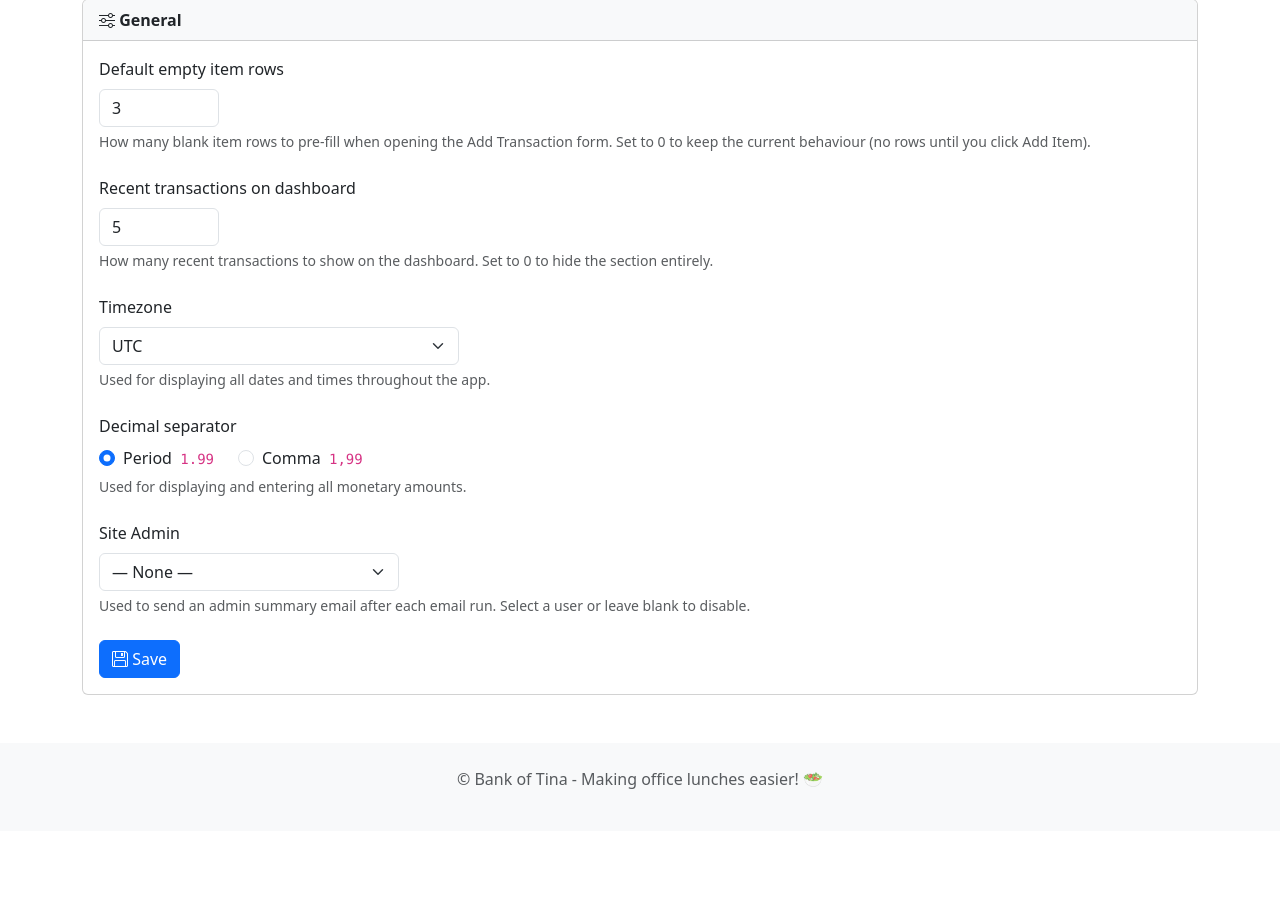
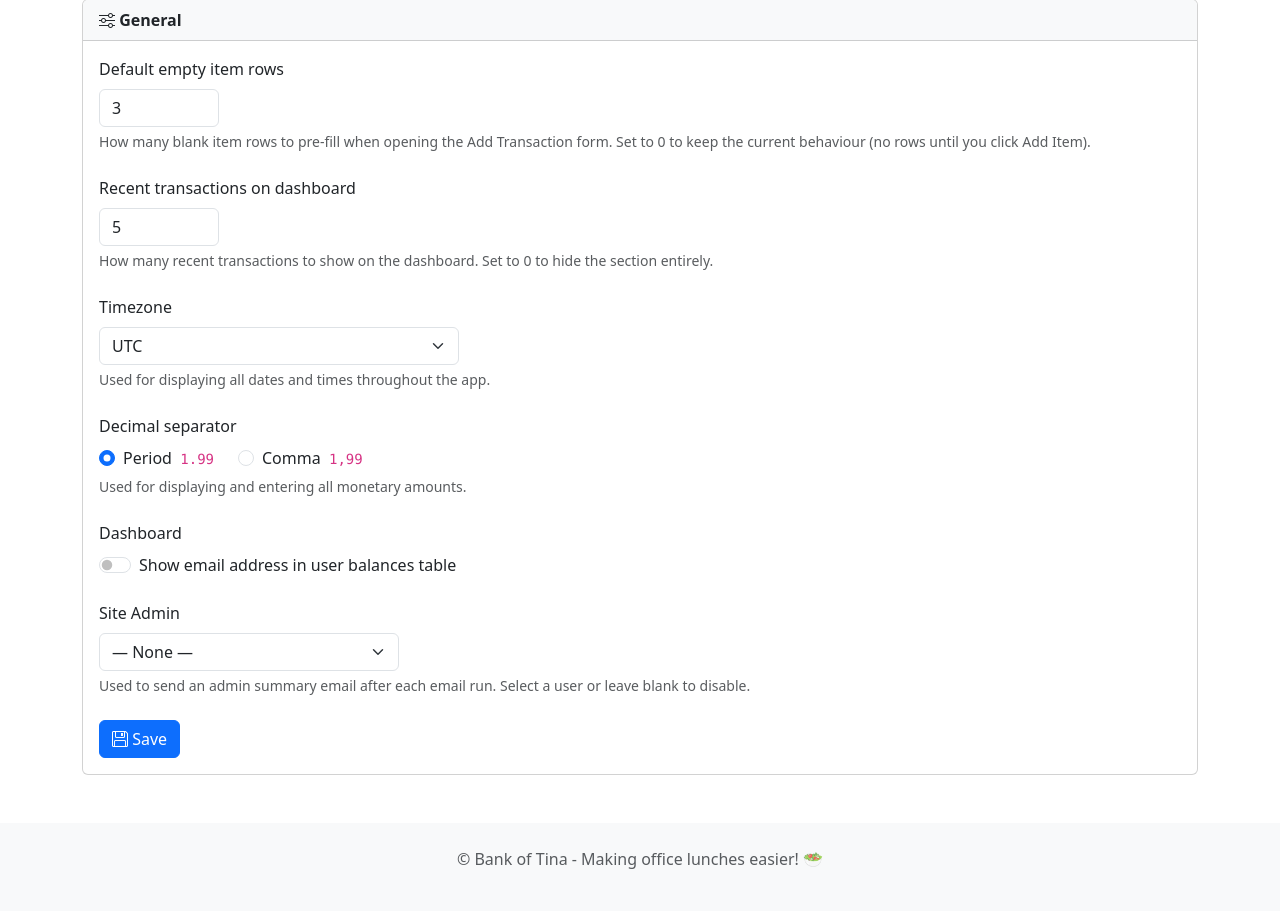
Before and after one commit to phoen-ix/bank-of-tina, a Flask app: page /settings in a window 1280 px wide. Shown: the part 209-1120 px from the top of the page. Before the commit the page ends 998 px from the top, so only its background shows below. Run offline with Flask 3, Linux system fonts and the light colour scheme; data that the repository does not hold is empty; some libraries are stand-ins or nearby versions.

Commit message:
Dashboard polish, email column toggle, user detail limit, settings tab fix
- Remove Actions column and View button from dashboard; name link is the entry point
- Add show_email_on_dashboard setting (default off) to toggle email column in General
- Cap user detail transaction history to 5 most recent entries
- Settings page honours ?tab=<name> URL param to open a specific tab directly
- Update README and HANDOVER

Co-Authored-By: Claude Sonnet 4.6 <noreply@anthropic.com>

```diff
--- a/app/app.py
+++ b/app/app.py
@@ -957,7 +957,9 @@ def index():
     users = User.query.filter_by(is_active=True).order_by(User.name).all()
     count = int(get_setting('recent_transactions_count', '5'))
     recent = Transaction.query.order_by(Transaction.date.desc()).limit(count).all() if count else []
-    return render_template('index.html', users=users, transactions=recent, show_recent=count > 0)
+    show_email = get_setting('show_email_on_dashboard', '0') == '1'
+    return render_template('index.html', users=users, transactions=recent, show_recent=count > 0,
+                           show_email=show_email)
 
 VALID_EMAIL_TX = {'none', 'last3', 'this_week', 'this_month'}
 
@@ -1247,7 +1249,7 @@ def user_detail(user_id):
     user = User.query.get_or_404(user_id)
     transactions = Transaction.query.filter(
         (Transaction.from_user_id == user_id) | (Transaction.to_user_id == user_id)
-    ).order_by(Transaction.date.desc()).all()
+    ).order_by(Transaction.date.desc()).limit(5).all()
     return render_template('user_detail.html', user=user, transactions=transactions)
 
 @app.route('/receipt/<path:filepath>')
@@ -1447,7 +1449,8 @@ def settings():
         'backup_hour':         get_setting('backup_hour',         '3'),
         'backup_minute':       get_setting('backup_minute',       '0'),
         'backup_keep':         get_setting('backup_keep',         '7'),
-        'decimal_separator':   get_setting('decimal_separator',   '.'),
+        'decimal_separator':         get_setting('decimal_separator',         '.'),
+        'show_email_on_dashboard':   get_setting('show_email_on_dashboard',   '0'),
     }
     common_items        = CommonItem.query.order_by(CommonItem.name).all()
     common_descriptions = CommonDescription.query.order_by(CommonDescription.value).all()
@@ -1557,6 +1560,7 @@ def settings_general():
     if sep not in ('.', ','):
         sep = '.'
     set_setting('decimal_separator', sep)
+    set_setting('show_email_on_dashboard', '1' if request.form.get('show_email_on_dashboard') else '0')
     flash('General settings saved.', 'success')
     return redirect(url_for('settings'))
 
--- a/app/templates/settings.html
+++ b/app/templates/settings.html
@@ -113,6 +113,18 @@
                             </div>
                         </div>
                         <div class="form-text">Used for displaying and entering all monetary amounts.</div>
+                    </div>
+
+                    <div class="mb-4">
+                        <label class="form-label">Dashboard</label>
+                        <div class="form-check form-switch">
+                            <input class="form-check-input" type="checkbox" id="show_email_on_dashboard"
+                                   name="show_email_on_dashboard"
+                                   {% if cfg.show_email_on_dashboard == '1' %}checked{% endif %}>
+                            <label class="form-check-label" for="show_email_on_dashboard">
+                                Show email address in user balances table
+                            </label>
+                        </div>
                     </div>
 
                     <div class="mb-4">
@@ -1420,8 +1432,9 @@ document.querySelectorAll('[data-bs-toggle="tab"]').forEach(btn => {
     });
 });
 
-// Restore on load
-activateTab(sessionStorage.getItem(STORAGE_KEY) || defaultTab);
+// Restore on load — honour ?tab= URL param first, then sessionStorage, then default
+const urlTab = new URLSearchParams(window.location.search).get('tab');
+activateTab(urlTab ? '#tab-' + urlTab : (sessionStorage.getItem(STORAGE_KEY) || defaultTab));
 
 // ── Templates: theme preset / color picker logic ───────────────────────────
 
```
Also changed, not shown: HANDOVER.md (+3 -1 lines), app/templates/index.html (+3 -9 lines), README.md.
